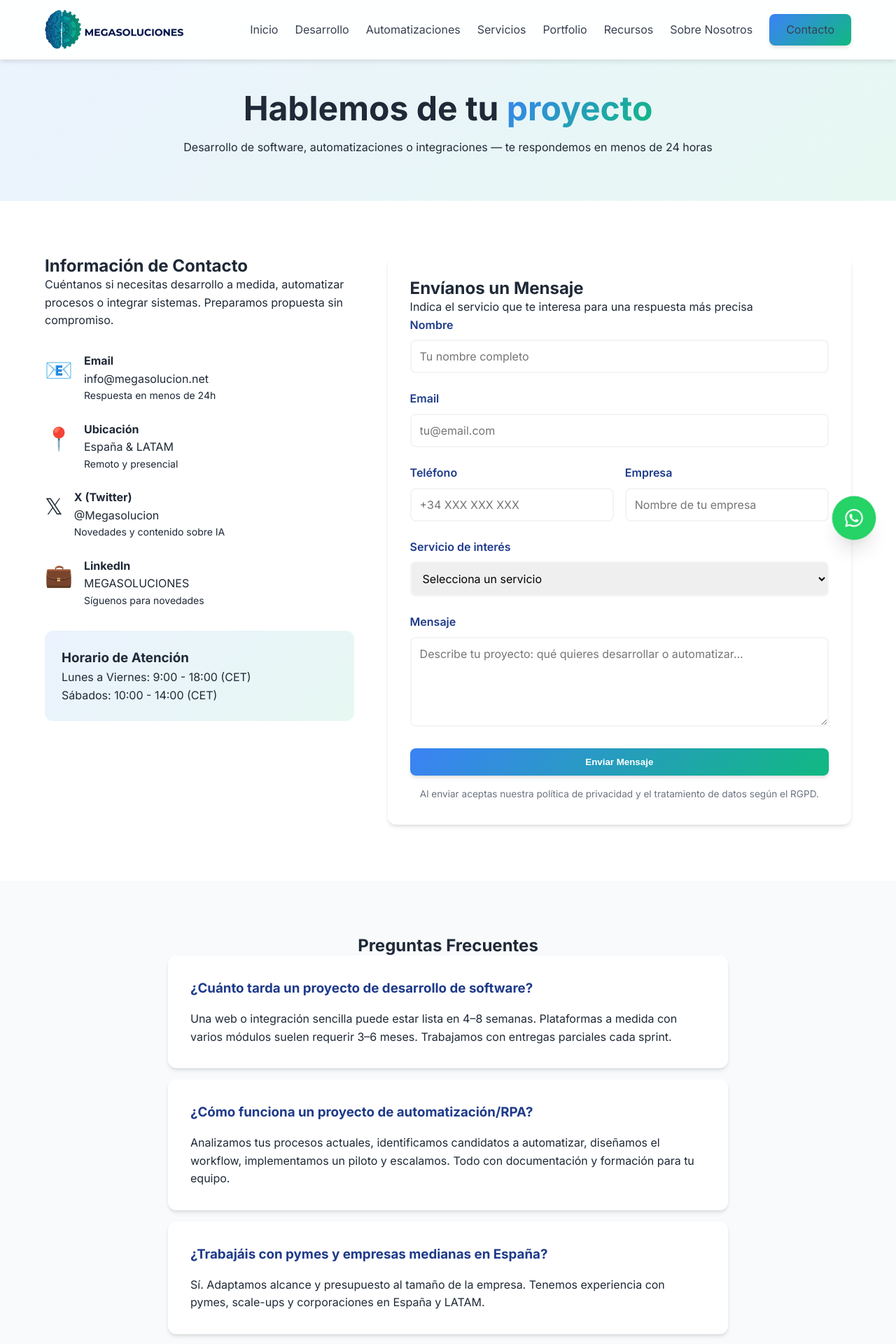
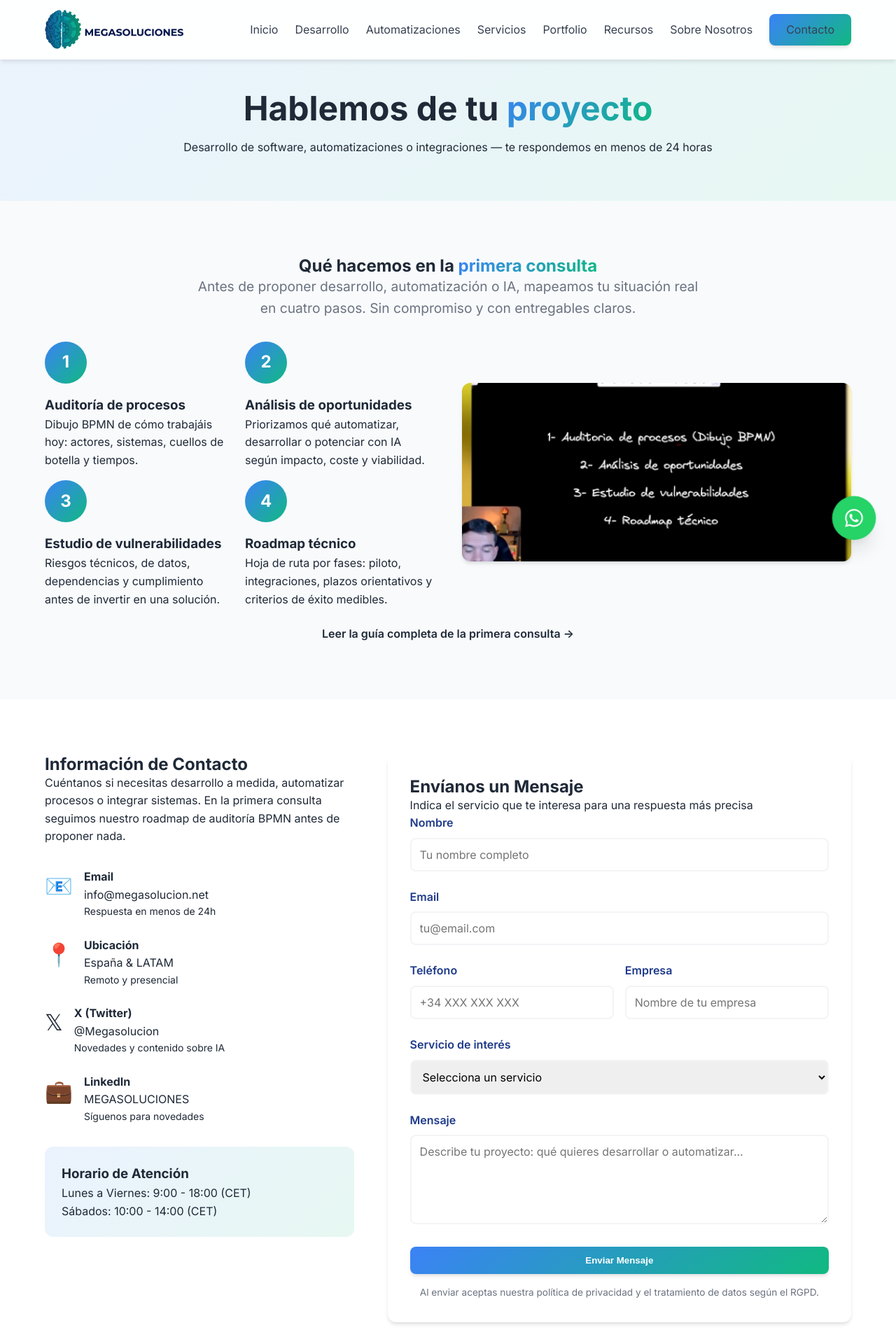
Before and after one commit to pabloantoniodel/megasoluciones.com-web, a Flask app: page /contacto in a window 1280 px wide. Shown: the top 1920 px of the page at 70% size. Run offline with Flask 3, Linux system fonts and the light colour scheme.

Commit message:
feat(consultoria): roadmap de primera consulta en web y artículo BPMN
Añade el bloque de auditoría BPMN, oportunidades, vulnerabilidades y
roadmap técnico en contacto y servicios, con artículo en /recursos, FAQ
y entrega directa de llms.txt en www sin redirección.

Co-authored-by: Cursor <cursoragent@cursor.com>

```diff
--- a/app.py
+++ b/app.py
@@ -144,7 +144,9 @@ COM_HOSTS = frozenset({'megasolucion.com', 'www.megasolucion.com'})
 def redirect_to_primary_host():
     """301 megasolucion.com → megasolucion.es (Google Search Console cambio de dominio)."""
     host = (request.host or '').split(':')[0].lower()
-    if host in COM_HOSTS and request.path == '/robots.txt':
+    if request.path in ('/robots.txt', '/llms.txt') and (
+        host in COM_HOSTS or host in REDIRECT_TO_PRIMARY_HOSTS
+    ):
         return None
     if host in REDIRECT_TO_PRIMARY_HOSTS:
         target = f"{HREFLANG_ES}{request.path or '/'}"
@@ -454,9 +456,31 @@ CONTACTO_FAQS = [
         'question': '¿Ofrecéis mantenimiento y soporte post-implementación?',
         'answer': 'Sí, todos nuestros proyectos incluyen soporte continuo. Ofrecemos planes mensuales de mantenimiento, monitorización de automatizaciones y evolutivos de software.'
     },
+    {
+        'question': '¿Qué incluye la primera consulta?',
+        'answer': 'Auditoría de procesos con diagrama BPMN, análisis de oportunidades (automatización, desarrollo o IA), estudio de vulnerabilidades técnicas y un roadmap por fases. Sin compromiso; con entregables claros antes de presupuestar.'
+    },
 ]
 
 RECURSOS = [
+    {
+        'slug': 'primera-consulta-roadmap-auditoria-bpmn',
+        'titulo': 'Primera consulta: roadmap de auditoría BPMN, oportunidades y roadmap técnico',
+        'resumen': 'Qué hace Megasoluciones en la primera consulta: auditoría de procesos con BPMN, análisis de oportunidades, estudio de vulnerabilidades y hoja de ruta técnica antes de desarrollar o automatizar.',
+        'fecha': '2026-06-25',
+        'fecha_modificacion': '2026-06-25',
+        'cluster': 'automatizaciones',
+        'tipo': 'soporte',
+        'intencion': 'comercial',
+        'keyword_principal': 'primera consulta auditoria procesos bpmn roadmap',
+        'relacionados': [
+            'automatizar-procesos-pyme',
+            'automatizar-pyme-sin-direccion-error-estrategia',
+            'elegir-empresa-desarrollo-software',
+        ],
+        'cta_servicio': 'consultoria-ia',
+        'imagen': 'images/primera-consulta-roadmap.png',
+    },
     {
         'slug': 'automatizar-pyme-sin-direccion-error-estrategia',
         'titulo': 'Automatizar una pyme sin procesos claros: por qué la tecnología no arregla el desorden',
@@ -1256,7 +1280,7 @@ def llms_txt():
     path = os.path.join(os.path.dirname(__file__), 'llms.txt')
     with open(path, encoding='utf-8') as f:
         body = f.read()
-    return Response(body, mimetype='text/plain; charset=utf-8')
+    return Response(body, content_type='text/plain; charset=utf-8')
 
 
 @app.route('/sitemap.xml')
--- a/llms.txt
+++ b/llms.txt
@@ -18,6 +18,7 @@ Este archivo orienta a sistemas de IA sobre qué páginas priorizar para entende
 - [SEO para IA y GEO en 2026](https://megasolucion.es/recursos/seo-geo-inteligencia-artificial-2026): Guía pilar sobre visibilidad en buscadores y asistentes con IA.
 - [Elegir empresa de desarrollo software](https://megasolucion.es/recursos/elegir-empresa-desarrollo-software): Criterios para contratar desarrollo a medida.
 - [Automatizar procesos en pymes](https://megasolucion.es/recursos/automatizar-procesos-pyme): Guía pilar de automatización empresarial.
+- [Primera consulta: roadmap BPMN](https://megasolucion.es/recursos/primera-consulta-roadmap-auditoria-bpmn): Auditoría de procesos, oportunidades, vulnerabilidades y hoja de ruta técnica.
 - [Actualidad IA](https://megasolucion.es/recursos/actualidad): Noticias y resúmenes del sector de inteligencia artificial.
 
 ## Empresa
--- a/recursos_seo.py
+++ b/recursos_seo.py
@@ -208,6 +208,7 @@ STATIC_SEO_DEFAULTS: dict[str, dict] = {
     'coste-desarrollo-software-2026': {'subtema': 'desarrollo-general', 'indexable': True},
     'integrar-odoo-web-crm': {'subtema': 'desarrollo-general', 'indexable': True},
     'automatizar-procesos-pyme': {'subtema': 'automatizacion-general', 'indexable': True},
+    'primera-consulta-roadmap-auditoria-bpmn': {'subtema': 'automatizacion-general', 'indexable': True},
     'rpa-vs-automatizacion-apis': {'subtema': 'automatizacion-general', 'indexable': True},
     'procesos-automatizar-empresa': {'subtema': 'automatizacion-general', 'indexable': True},
     'memoria-persistente-agentes-ia-desarrollo': {'subtema': 'automatizacion-general', 'indexable': True},
--- a/static/css/style.v2.css
+++ b/static/css/style.v2.css
@@ -756,6 +756,65 @@ a {
     color: var(--color-gray);
     font-size: 0.9rem;
     font-style: italic;
+}
+
+/* Primera consulta roadmap */
+.primera-consulta-roadmap .lead {
+    max-width: 720px;
+    margin: 0 auto 2rem;
+}
+
+.roadmap-consulta-grid {
+    display: grid;
+    grid-template-columns: 1fr 1fr;
+    gap: 2.5rem;
+    align-items: center;
+    margin-bottom: 1.5rem;
+}
+
+.roadmap-consulta-steps {
+    align-items: flex-start;
+}
+
+.roadmap-consulta-steps .process-step {
+    text-align: left;
+}
+
+.roadmap-consulta-steps .step-number {
+    margin: 0 0 1rem;
+}
+
+.roadmap-consulta-visual {
+    margin: 0;
+}
+
+.roadmap-consulta-visual img {
+    width: 100%;
+    height: auto;
+    border-radius: 12px;
+    box-shadow: var(--shadow);
+}
+
+.roadmap-consulta-cta {
+    margin-top: 1rem;
+}
+
+.roadmap-consulta-cta a {
+    font-weight: 600;
+}
+
+@media (max-width: 900px) {
+    .roadmap-consulta-grid {
+        grid-template-columns: 1fr;
+    }
+
+    .roadmap-consulta-steps .process-step {
+        text-align: center;
+    }
+
+    .roadmap-consulta-steps .step-number {
+        margin: 0 auto 1rem;
+    }
 }
 
 /* Process Steps */
--- a/templates/automatizaciones.html
+++ b/templates/automatizaciones.html
@@ -98,6 +98,7 @@
                 <p>Puesta en producción con alertas, logs y soporte continuo. Formación para tu equipo interno.</p>
             </div>
         </div>
+        <p class="note">Antes de implementar, la <a href="{{ url_for('recurso_articulo', slug='primera-consulta-roadmap-auditoria-bpmn') }}">primera consulta</a> incluye auditoría BPMN, análisis de oportunidades, estudio de vulnerabilidades y roadmap técnico por fases.</p>
 
         <h2>RPA vs automatización con APIs</h2>
         <p>No existe una solución única. Evaluamos cada caso:</p>
--- a/templates/contacto.html
+++ b/templates/contacto.html
@@ -42,12 +42,14 @@
     </div>
 </section>
 
+{% include 'partials/primera-consulta-roadmap.html' %}
+
 <section class="section">
     <div class="container">
         <div class="contact-wrapper">
             <div class="contact-info">
                 <h2>Información de Contacto</h2>
-                <p>Cuéntanos si necesitas desarrollo a medida, automatizar procesos o integrar sistemas. Preparamos propuesta sin compromiso.</p>
+                <p>Cuéntanos si necesitas desarrollo a medida, automatizar procesos o integrar sistemas. En la primera consulta seguimos nuestro <a href="#primera-consulta">roadmap de auditoría BPMN</a> antes de proponer nada.</p>
                 <div class="contact-methods">
                     <div class="contact-method">
                         <div class="method-icon">📧</div>
--- /dev/null
+++ b/templates/partials/primera-consulta-roadmap.html
@@ -0,0 +1,42 @@
+<section class="section bg-light primera-consulta-roadmap" id="primera-consulta">
+    <div class="container">
+        <div class="roadmap-consulta-header text-center">
+            <h2>Qué hacemos en la <span class="gradient-text">primera consulta</span></h2>
+            <p class="lead">Antes de proponer desarrollo, automatización o IA, mapeamos tu situación real en cuatro pasos. Sin compromiso y con entregables claros.</p>
+        </div>
+        <div class="roadmap-consulta-grid">
+            <div class="process-steps roadmap-consulta-steps">
+                <div class="process-step">
+                    <div class="step-number">1</div>
+                    <h3>Auditoría de procesos</h3>
+                    <p>Dibujo BPMN de cómo trabajáis hoy: actores, sistemas, cuellos de botella y tiempos.</p>
+                </div>
+                <div class="process-step">
+                    <div class="step-number">2</div>
+                    <h3>Análisis de oportunidades</h3>
+                    <p>Priorizamos qué automatizar, desarrollar o potenciar con IA según impacto, coste y viabilidad.</p>
+                </div>
+                <div class="process-step">
+                    <div class="step-number">3</div>
+                    <h3>Estudio de vulnerabilidades</h3>
+                    <p>Riesgos técnicos, de datos, dependencias y cumplimiento antes de invertir en una solución.</p>
+                </div>
+                <div class="process-step">
+                    <div class="step-number">4</div>
+                    <h3>Roadmap técnico</h3>
+                    <p>Hoja de ruta por fases: piloto, integraciones, plazos orientativos y criterios de éxito medibles.</p>
+                </div>
+            </div>
+            {% if show_roadmap_image|default(true) %}
+            <figure class="roadmap-consulta-visual">
+                <img src="{{ url_for('static', filename='images/primera-consulta-roadmap.png') }}"
+                     alt="Roadmap de primera consulta Megasoluciones: auditoría BPMN, oportunidades, vulnerabilidades y roadmap técnico"
+                     width="960" height="540" loading="lazy">
+            </figure>
+            {% endif %}
+        </div>
+        <p class="text-center roadmap-consulta-cta">
+            <a href="{{ url_for('recurso_articulo', slug='primera-consulta-roadmap-auditoria-bpmn') }}">Leer la guía completa de la primera consulta →</a>
+        </p>
+    </div>
+</section>
--- a/templates/servicios.html
+++ b/templates/servicios.html
@@ -75,6 +75,8 @@
     </div>
 </section>
 
+{% include 'partials/primera-consulta-roadmap.html' %}
+
 <section class="section bg-light">
     <div class="container">
         <h2 class="text-center">Comparativa de Servicios</h2>
```
Also changed, not shown: content/recursos/primera-consulta-roadmap-auditoria-bpmn.html (added, +59 -0 lines), static/images/primera-consulta-roadmap.png (added).
